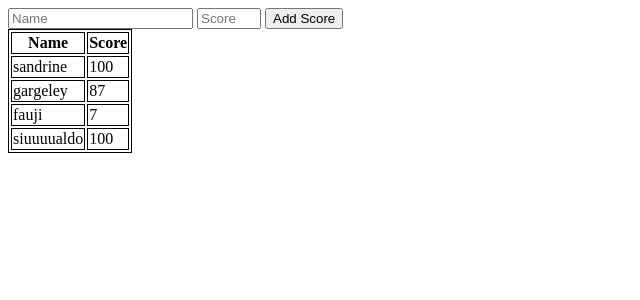
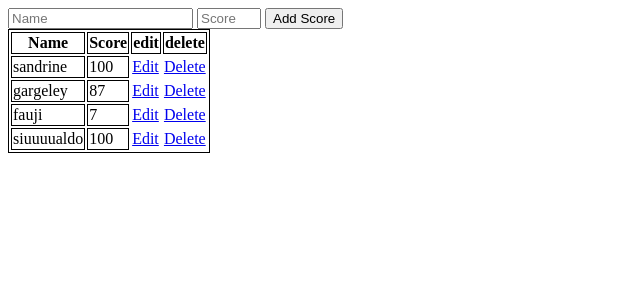
Before and after one commit to Fajrulll/score, a Flask app: page / in a window 1280 px wide. Shown: the top 300 px of the page, without its empty margins (0-640 px from the left). Run offline with Flask 3, Linux system fonts and the light colour scheme; some libraries are stand-ins or nearby versions.

Commit message:
Add files via upload
studi kasus 5

```diff
--- a/score/app.py
+++ b/score/app.py
@@ -16,3 +16,19 @@ def index(): #function index
     else:
         students = db.execute("select * from score")
         return render_template("index.html", students=students)
+@app.route("/edit/<id>", methods=["GET", "POST"])
+def edit_data(id):
+    if request.method == "GET":
+        students = db.execute("SELECT * FROM score WHERE id = ?", id)[0]
+        print(students)
+        return render_template("edit.html", students=students)
+    else:
+        students_name = request.form.get("name")
+        students_score = request.form.get("score")
+        db.execute('UPDATE Score set name = ?, score = ? where id = ?', students_name, students_score, id)
+        return redirect("/")
+
+@app.route("/delete/<id>", methods=["GET"])
+def delete(id):
+    db.execute("delete from score where id = ?",id)
+    return redirect("/")
--- a/score/templates/edit.html
+++ b/score/templates/edit.html
@@ -6,9 +6,9 @@
     <title>Document</title>
 </head>
 <body>
-    <form action="/edit/{{ score['id'] }}" method="POST">
-        <input type="text" value="{{ score['name'] }}" id="name" name="name">
-        <input type="number" value="{{ score['score'] }}" id="score" name="score" min="0" max="100" />
+    <form action="/edit/{{ students['id'] }}" method="POST">
+        <input type="text" value="{{ students['name'] }}" id="name" name="name">
+        <input type="number" value="{{ students['score'] }}" id="score" name="score" min="0" max="100" />
         <input type="submit" value="edit" />
     </form>
 </body>
--- a/score/templates/index.html
+++ b/score/templates/index.html
@@ -15,11 +15,21 @@
        <tr>
             <th style="border: 1px solid black">Name</th>
             <th style="border: 1px solid black">Score</th>
+            <th style="border: 1px solid black;">edit</th>
+            <th style="border: 1px solid black;">delete</th>
         </tr>
         {% for student in students %}
         <tr>
             <td style="border: 1px solid black">{{ student['name'] }}</td>
             <td style="border: 1px solid black">{{ student['score'] }}</td>
+            <td>
+                <a href="/edit/{{ student['id']}}">Edit</a>
+
+            </td>
+            <td>
+                <a href="/delete/{{ student['id']}}"
+                onclick="return confirm('apakah anda yakin akan menghapus')">Delete</a>
+            </td>
         </tr>
         {% endfor %}
     </table>
```
Also changed, not shown: score/score.db.
